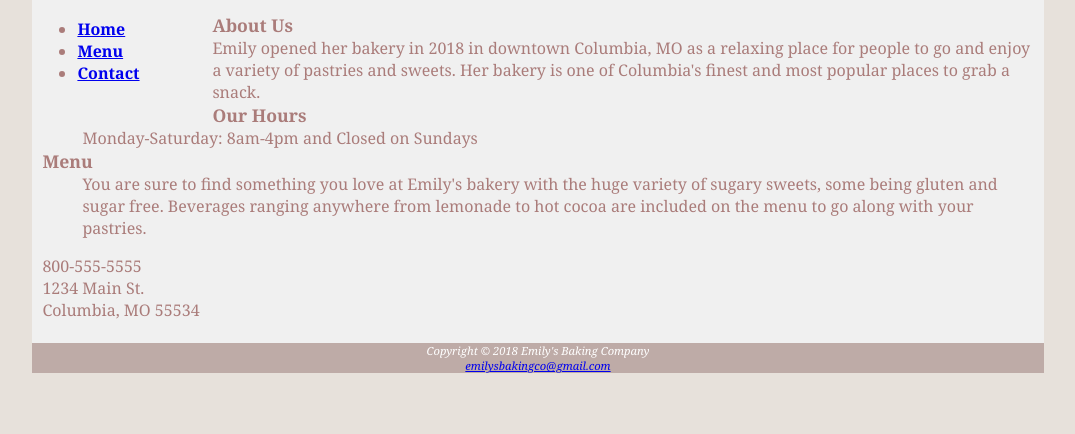
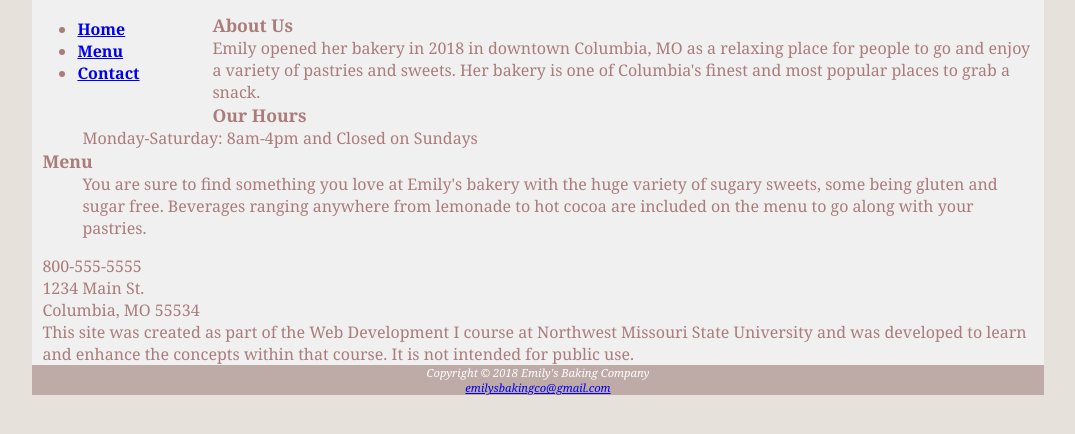
Before and after one commit to emilylloyd-19/Web-Project, a plain HTML site: page index.html in a window 1280 px wide. Shown: the part 174-608 px from the top of the page, without its empty margins (102-1177 px from the left). Drawn offline with Linux system fonts and the light colour scheme.

Commit message:
Update index.html

```diff
--- a/index.html
+++ b/index.html
@@ -31,7 +31,10 @@
     <a id="mobile" href="tel:800-555-5555">800-555-5555</a>
 <span id="desktop">800-555-5555</span><br>
 1234 Main St.<br>
-Columbia, MO 55534<br><br>
+Columbia, MO 55534<br>
+   This site was created as part of the Web Development I course at Northwest Missouri State University and was developed to learn and enhance the concepts within that course.  It is not intended for public use.
+ <br>
+
 </div>
 </main>
 <footer>
```
